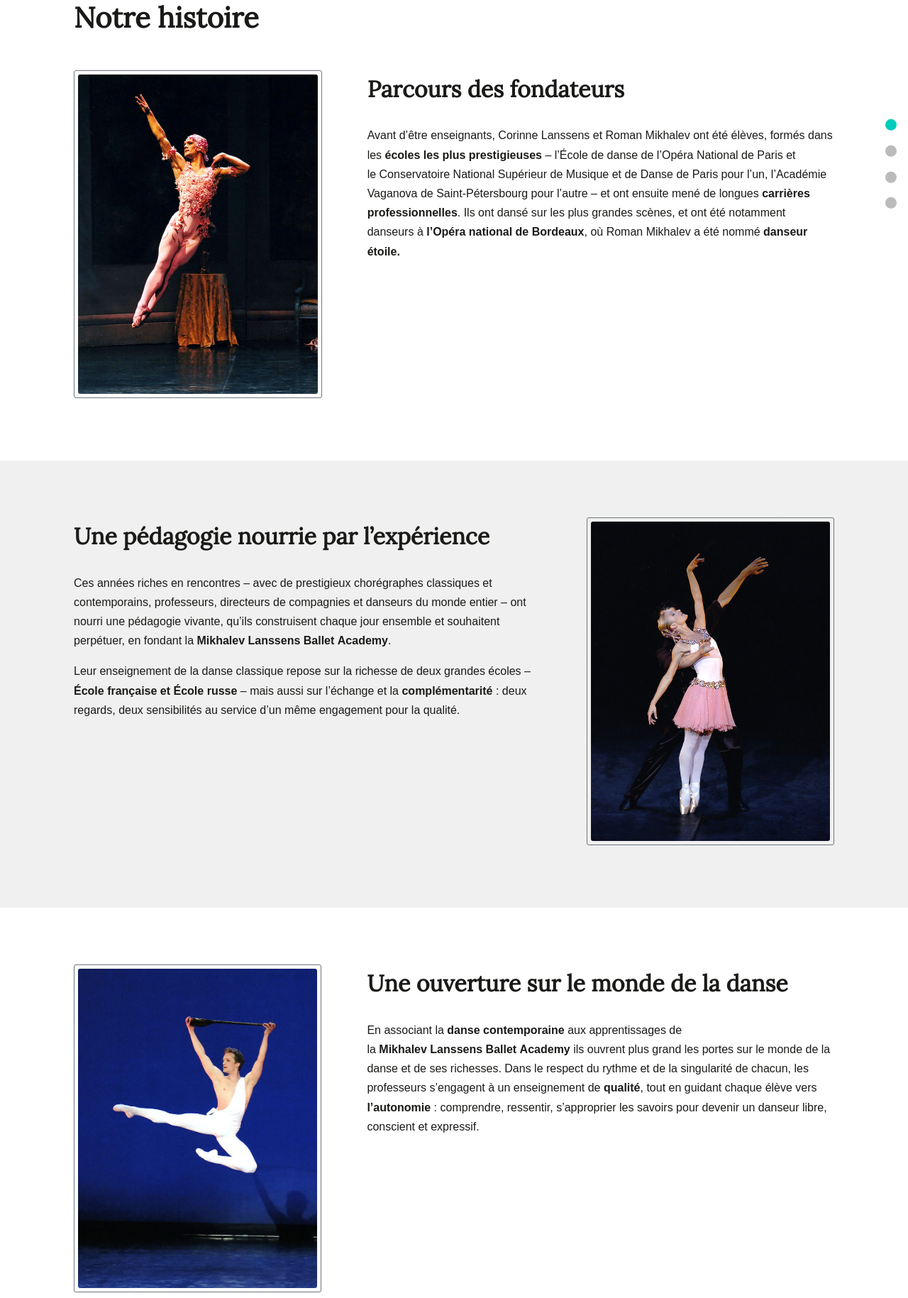
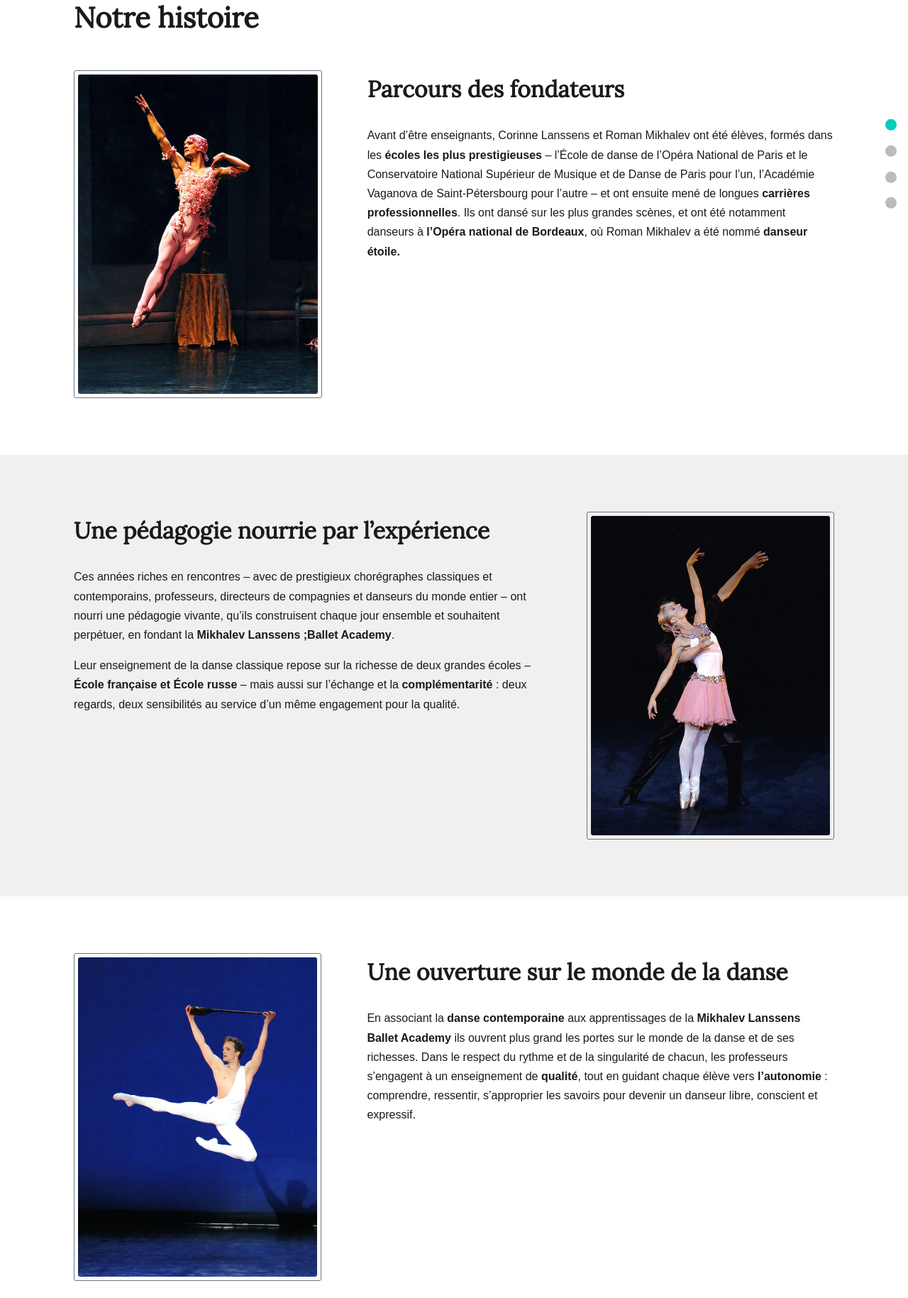
Before and after one commit to OlenaKolyada/mlba, a PHP site: page /notre-histoire.html in a window 1280 px wide. Shown: the part 169-1998 px from the top of the page at 71% size. Run offline with PHP 8.4, Linux system fonts and the light colour scheme.

Commit message:
Notre Histoire and Profs are ready and adapted, testing on site

```diff
--- a/css/global.css
+++ b/css/global.css
@@ -124,7 +124,7 @@ h5 {
 }
 
 strong {
-    font-weight: 800;
+    font-weight: 700;
 }
 
 ul {
@@ -448,6 +448,7 @@ form button {
 
     h4 {
         font-size: 1.2rem;
+        font-weight: 600;
     }
 
     .form-group {
--- a/css/layout.css
+++ b/css/layout.css
@@ -49,11 +49,11 @@ section.no-padding {
     display: flex;
     flex-direction: column;
     margin: 0 auto;
-    width: 60%;
 }
 
 .section-center .section-text {
     margin: 0 auto 2rem;
+    width: 60%;
 }
 
 .subsection {
@@ -400,6 +400,11 @@ section.no-padding {
         width: 80%;
     }
 
+    .section-center .section-text {
+        width: 100%;
+    }
+
+
     .cards {
         row-gap: 3rem;
         column-gap: 3rem;
--- a/css/page.css
+++ b/css/page.css
@@ -4,10 +4,6 @@ section:nth-child(even) {
 
 /* Notre Histoire START */
 
-#notre-histoire .section-row {
-    justify-content: left;
-    gap: 4rem;
-}
 
 
 /* Notre Histoire END */
--- a/notre-histoire.html
+++ b/notre-histoire.html
@@ -182,24 +182,24 @@
         <div class="container">
             <h1>Notre histoire</h1>
             <div class="section-row">
-                <div class="section-left">
+                <div class="section-content-image">
                     <div class="frame">
                         <img class="section-photo" src="images/roman-mikhalev/le-spectre-de-la-rose-m-fokine-opera-national-de-bordeaux.jpg"
                              alt="Le Spectre de la rose, ballet de Michel Fokine, Opéra National de Bordeaux. Danseur Etoile Roman Mikhalev"
                              title="Le Spectre de la rose, ballet de Michel Fokine, Opéra National de Bordeaux. Danseur Etoile Roman Mikhalev" />
                     </div>
                 </div>
-                <div class="section-right">
+                <div class="section-content-text">
                     <div class="section-text">
                             <h2>Parcours des fondateurs</h2>
                             Avant d’être enseignants, Corinne Lanssens et Roman Mikhalev ont
                             été élèves, formés dans les <strong>écoles les plus prestigieuses</strong>&nbsp;–
-                            l’École de danse de&nbsp;l’Opéra National de Paris et le&nbsp;Conservatoire
+                            l’École de danse de l’Opéra National de Paris et le Conservatoire
                             National Supérieur de Musique et de Danse de Paris pour l’un,
                             l’Académie Vaganova de Saint-Pétersbourg pour l’autre&nbsp;– et ont
                             ensuite mené de longues <strong>carrières professionnelles</strong>. Ils ont
                             dansé sur les plus grandes scènes, et ont été notamment danseurs
-                            à&nbsp;<strong>l’Opéra national de Bordeaux</strong>, où Roman Mikhalev a&nbsp;été&nbsp;nommé
+                            à <strong>l’Opéra national de Bordeaux</strong>, où Roman Mikhalev a été nommé
                             <strong>danseur étoile.</strong></p>
                     </div>
                 </div>
@@ -212,22 +212,22 @@
     <section class="section-wrap" id="pedagogie">
         <div class="container">
             <div class="section-row">
-                <div class="section-left">
+                <div class="section-content-text">
                     <div class="section-text">
                         <h2>Une pédagogie nourrie par l’expérience</h2>
-                        <p>Ces années riches en rencontres – avec de prestigieux chorégraphes
-                            classiques et contemporains, professeurs, directeurs&nbsp;de
-                            compagnies et danseurs du monde entier – ont nourri une pédagogie
+                        <p>Ces années riches en rencontres&nbsp;– avec de prestigieux chorégraphes
+                            classiques et contemporains, professeurs, directeurs de
+                            compagnies et danseurs du monde entier&nbsp;– ont nourri une pédagogie
                             vivante, qu’ils construisent chaque jour ensemble et souhaitent
-                            perpétuer, en fondant la&nbsp;<strong>Mikhalev&nbsp;Lanssens&nbsp;Ballet&nbsp;Academy</strong>.</p>
+                            perpétuer, en fondant la <strong>Mikhalev Lanssens ;Ballet Academy</strong>.</p>
                         <p>Leur enseignement de la danse classique repose sur la richesse de deux grandes écoles&nbsp;–
-                            <strong>École française et École russe</strong>&nbsp;– mais aussi sur l’échange et
-                            la&nbsp;<strong>complémentarité</strong>&nbsp;: deux regards, deux sensibilités au service d’un même
+                            <strong>École française et École russe</strong> – mais aussi sur l’échange et
+                            la <strong>complémentarité</strong>&nbsp;: deux regards, deux sensibilités au service d’un même
                             engagement pour la qualité.
                         </p>
                     </div>
                 </div>
-                <div class="section-right">
+                <div class="section-content-image">
                     <div class="frame">
                         <img class="section-photo" src="images/corinne-lanssens/who-cares-g-balanchine-opera-national-de-bordeaux.jpg"
                              alt="Who Cares? Ballet de George Balanchine, Opéra National de Bordeaux. Danseuse Corinne Lanssens"
@@ -243,21 +243,21 @@
     <section class="section-wrap" id="accompagnement">
         <div class="container">
             <div class="section-row">
-                <div class="section-left">
+                <div class="section-content-image">
                     <div class="frame">
                         <img class="section-photo" src="images/roman-mikhalev/apollon-musagete-g-balanchine-opera-national-de-bordeaux.jpg"
                              alt="Apollon Musagète, ballet de George Balanchine, Opéra National de Bordeaux. Danseur Etoile Roman Mikhalev"
                              title="Apollon Musagète, ballet de George Balanchine, Opéra National de Bordeaux. Danseur Etoile Roman Mikhalev" />
                     </div>
                 </div>
-                <div class="section-right">
+                <div class="section-content-text">
                     <div class="section-text">
-                        <h2>Une ouverture sur le monde de&nbsp;la&nbsp;danse</h2>
-                        <p>En associant la&nbsp;<strong>danse contemporaine</strong> aux apprentissages de
-                            la&nbsp;<strong>Mikhalev&nbsp;Lanssens&nbsp;Ballet&nbsp;Academy</strong> ils
+                        <h2>Une ouverture sur le monde de la danse</h2>
+                        <p>En associant la <strong>danse contemporaine</strong> aux apprentissages de
+                            la <strong>Mikhalev Lanssens Ballet Academy</strong> ils
                             ouvrent plus grand les portes sur le monde de la danse et de ses
                             richesses. Dans le respect du rythme et de la singularité de chacun,
-                            les professeurs s’engagent à un enseignement de&nbsp;<strong>qualité</strong>, tout en
+                            les professeurs s’engagent à un enseignement de <strong>qualité</strong>, tout en
                             guidant chaque élève vers <strong>l’autonomie</strong>&nbsp;: comprendre, ressentir,
                             s’approprier les savoirs pour devenir un danseur libre, conscient
                             et expressif.
@@ -273,19 +273,19 @@
     <section class="section-wrap" id="expression">
         <div class="container">
             <div class="section-row">
-                <div class="section-left">
+                <div class="section-content-text">
                     <div class="section-text">
                             <h2>La danse comme langage personnel</h2>
                             <p>Car la <strong>danse</strong> ne se résume pas à l’exécution d’un mouvement. Elle est,
                                 dès le premier cours, un terrain d’exploration <strong>artistique</strong>,
                                 un espace où chacun peut déjà chercher, ressentir et exprimer.
-                                C’est cette liberté-là que la&nbsp;<strong>Mikhalev&nbsp;Lanssens&nbsp;Ballet&nbsp;Academy</strong>
-                                souhaite encourager&nbsp;: une&nbsp;danse habitée, sincère, où le corps
+                                C’est cette liberté-là que la <strong>Mikhalev Lanssens Ballet Academy</strong>
+                                souhaite encourager&nbsp;: une danse habitée, sincère, où le corps
                                 devient langage.
                             </p>
                     </div>
                 </div>
-                <div class="section-right">
+                <div class="section-content-image">
                     <div class="frame">
                         <img class="section-photo" src="images/corinne-lanssens/la-belle-au-bois-dormant-c-jude-opera-national-de-bordeaux-1.jpg"
                              alt="La Belle au bois dormant, ballet de Charles Jude, Opéra National de Bordeaux. Danseuse Corinne Lanssens"
@@ -297,6 +297,17 @@
     </section>
     <!--	Expression END-->
 </main>
+
+<!--Scroll Dots Nav START-->
+<nav class="scroll-dots-nav" aria-label="Navigation de section">
+    <ul>
+        <li><a href="#parcours" data-target="parcours" data-offset="150" data-label="Top"></a></li>
+        <li><a href="#pedagogie" data-target="pedagogie" data-offset="70" data-label="Pédagogie"></a></li>
+        <li><a href="#accompagnement" data-target="accompagnement" data-offset="70" data-label="Accompagnement"></a></li>
+        <li><a href="#expression" data-target="expression" data-offset="70" data-label="Expression"></a></li>
+    </ul>
+</nav>
+<!--Scroll Dots Nav END-->
 
 <!--Footer START-->
 <footer class="footer">
@@ -362,16 +373,7 @@
 </footer>
 <!--Footer END-->
 
-<!--Scroll Dots Nav START-->
-<nav class="scroll-dots-nav" aria-label="Navigation de section">
-    <ul>
-        <li><a href="#parcours" data-target="parcours" data-offset="150" data-label="Top"></a></li>
-        <li><a href="#pedagogie" data-target="pedagogie" data-offset="70" data-label="Pédagogie"></a></li>
-        <li><a href="#accompagnement" data-target="accompagnement" data-offset="70" data-label="Accompagnement"></a></li>
-        <li><a href="#expression" data-target="expression" data-offset="70" data-label="Expression"></a></li>
-    </ul>
-</nav>
-<!--Scroll Dots Nav END-->
+
 
 <!--Scroll to Top START-->
 <div class="scroll-to-top"><img class="scroll-icon" src="icons/arrow-up.svg" alt=""></div>
```
Also changed, not shown: other parts of css/page.css (+55 -10 lines), css/main.css (+3 -6 lines), professeurs.html (+59 -22 lines).
